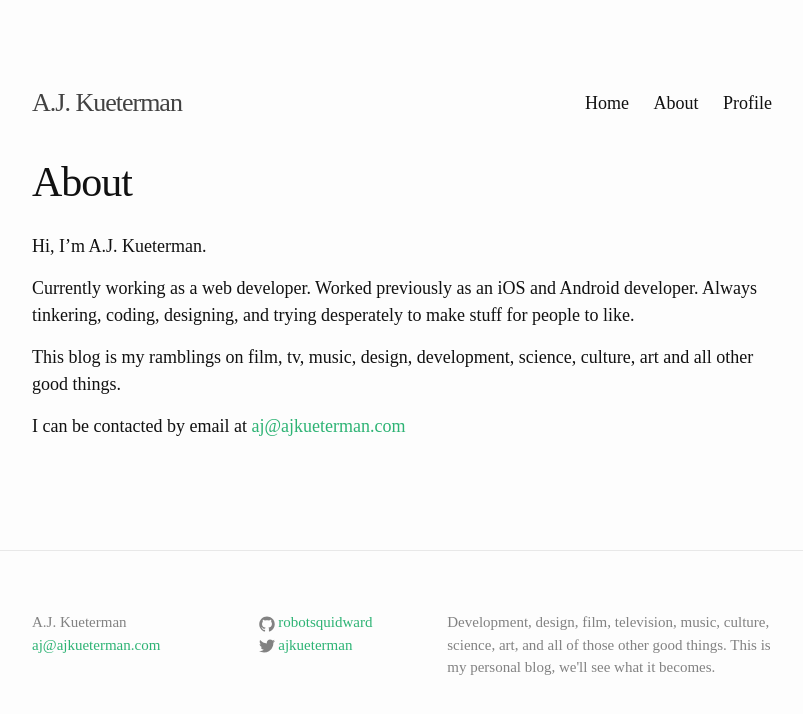
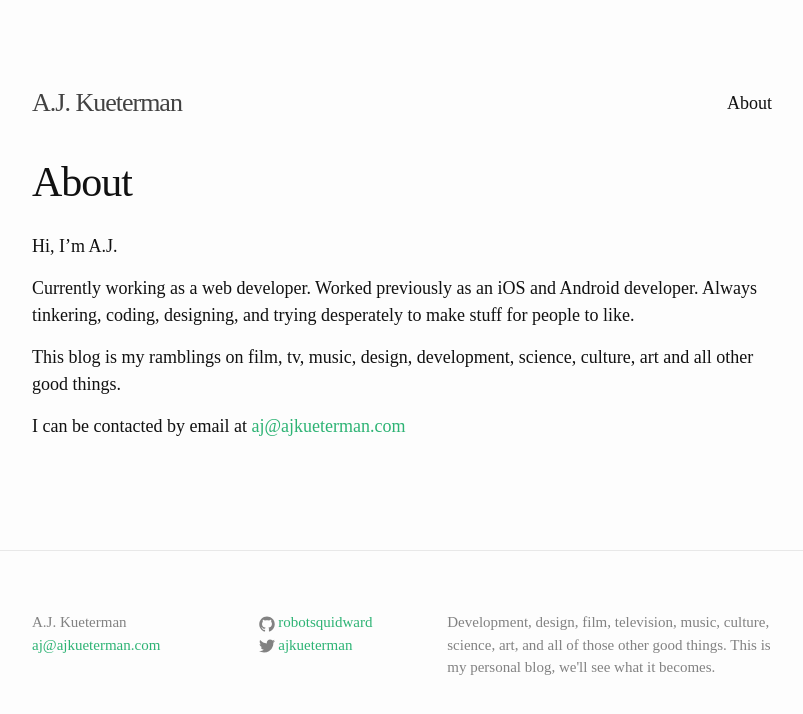
Before and after one commit to gpuskaric/robotsquidward.github.io, a Jekyll site: the page built from _pages/about.md, in a window 1280 px wide. Shown: the top 714 px of the page, without its empty margins (238-1041 px from the left). Built offline with Jekyll 4.4.1, drawn with Linux system fonts in a browser that asks for light colours; some web fonts are replaced.

Commit message:
Updating nav for ajkueterman.com
Making blog be the root of ajkueterman.com

```diff
--- a/_includes/header.html
+++ b/_includes/header.html
@@ -14,14 +14,11 @@
       </a>
 
       <div class="trigger">
-        <a class="page-link" href="http://ajkueterman.com">Home</a>
-        <a class="page-link" href="http://ajkueterman.com/about.html">About</a>
-        <a class="page-link" href="http://ajkueterman.com/teamtreehouse.html">Profile</a>
-        <!--{% for page in site.pages %}
+        {% for page in site.pages %}
           {% if page.title %}
           <a class="page-link" href="{{ page.url | prepend: site.baseurl }}">{{ page.title }}</a>
           {% endif %}
-        {% endfor %}-->
+        {% endfor %}
       </div>
     </nav>
 
--- a/_pages/about.md
+++ b/_pages/about.md
@@ -4,7 +4,7 @@ title: About
 permalink: /about/
 ---
 
-Hi, I'm A.J. Kueterman.
+Hi, I'm A.J.
 
 Currently working as a web developer.  Worked previously as an iOS and Android developer.  Always tinkering, coding, designing, and trying desperately to make stuff for people to like.
 
```
Also changed, not shown: 5 other files.
